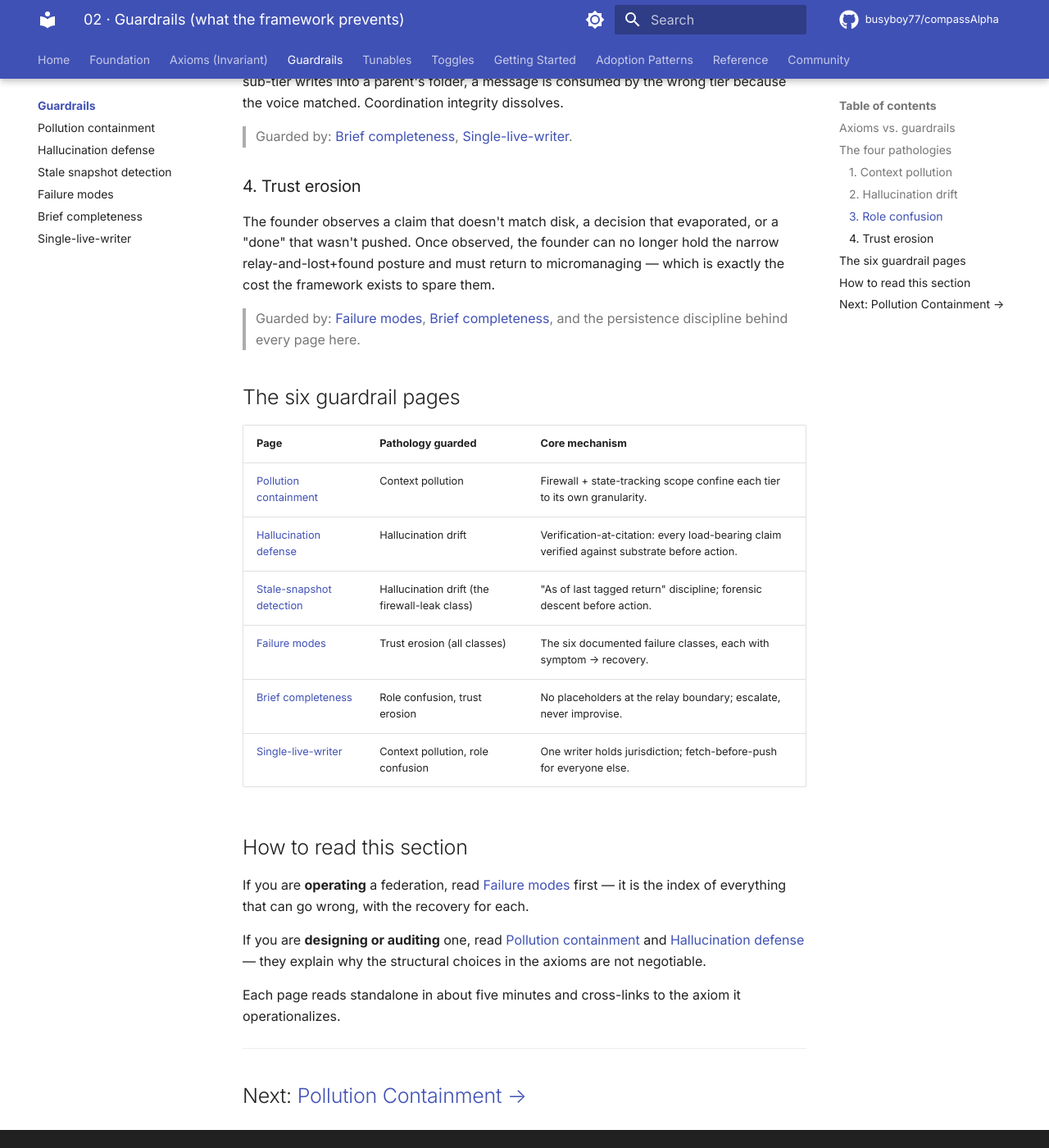
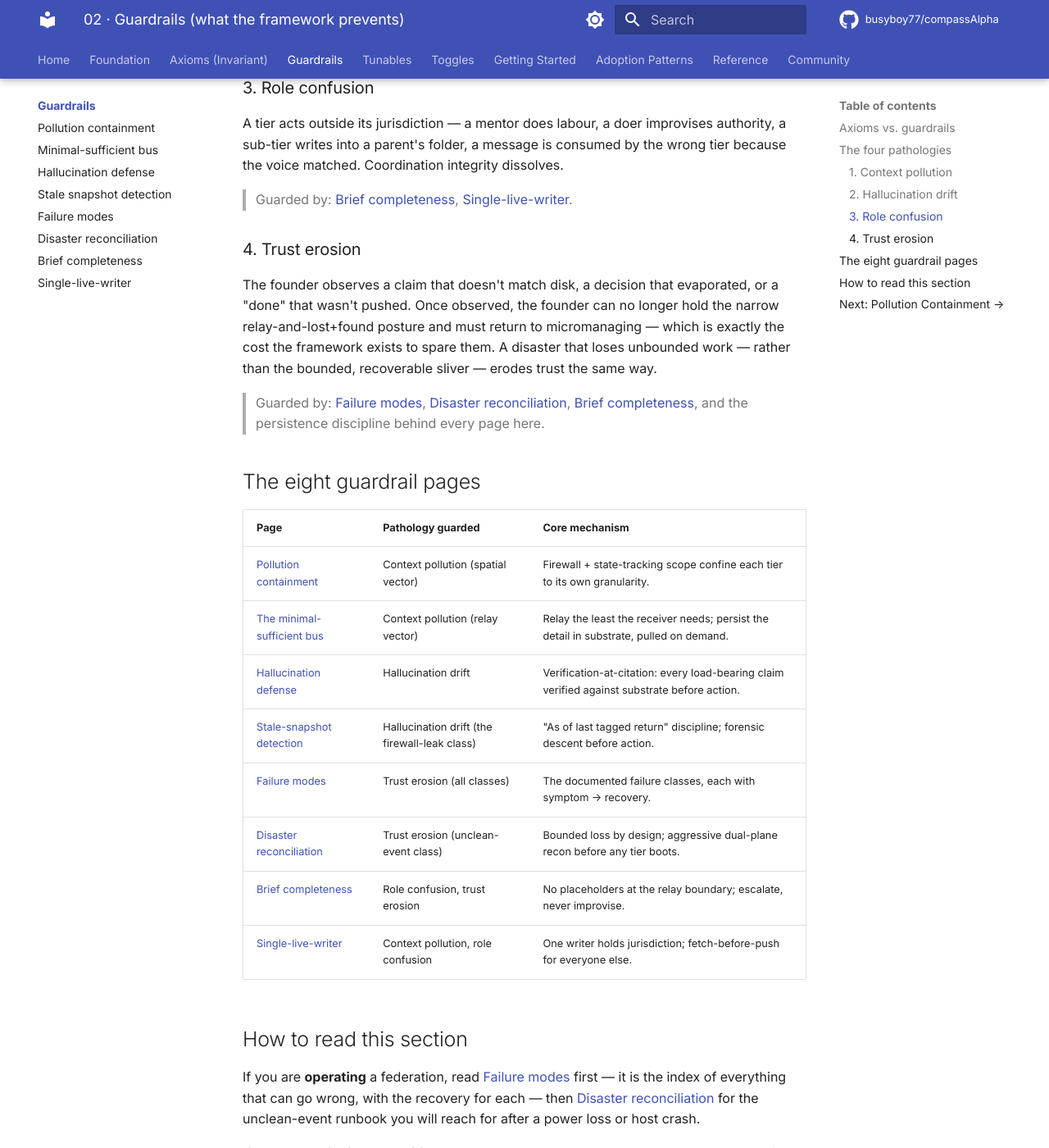
Before and after one commit to busyboy77/compassAlpha, an MkDocs documentation site: the page built from docs/02-guardrails/index.md, in a window 1280 px wide and 1400 px high, scrolled down 1505 px. Shown: the whole window at 82% size. Built offline with MkDocs 1.6.1 and Material for MkDocs 9.7.7, drawn with Linux system fonts in a browser that asks for light colours; comment, search, counter and statistics services are not loaded; some of the changed text lies outside the part shown.

Commit message:
Guardrails: add Disaster Reconciliation + the Minimal-Sufficient Bus
Two new guardrail pages, each led by an absorb-first concept SVG:

- Disaster Reconciliation (concept ①): bounded disaster implication by
  design — flush-before-disclose + push-to-origin bound the loss; an
  aggressive read-only dual-plane reconciliation runs before any tier
  boots and repairs within the bound. Full treatment of the power-down
  failure class, generalized to every persisted plane.
- The Minimal-Sufficient Bus (concept ②): the relay/bus vector of
  pollution containment — relay the least the receiver needs to act;
  persist the detail in substrate, pulled on demand. Bidirectional
  (sub-bump down, up-bump up); pointer-complete != detail-complete;
  boot-light keeps detail-files from becoming the new pollution.

Wiring: nav (6→8 guardrails), index (vectors + how-to-read), Next-chain,
cross-links from pollution-containment + failure-modes. New assets:
bounded-disaster.svg, minimal-sufficient-bus.svg. Built --strict;
content-safety gate green.

Co-Authored-By: Claude Opus 4.8 (1M context) <noreply@anthropic.com>

```diff
--- a/docs/02-guardrails/index.md
+++ b/docs/02-guardrails/index.md
@@ -25,9 +25,9 @@ Every guardrail in this section defends one or more of the four pathologies that
 
 ### 1. Context pollution
 
-A tier's context fills with detail it does not own — sibling churn, sub-tier reasoning, integration noise. Judgment degrades (cognitive overhead) and biases (saw the trees, lost the forest). Worst form: a parent that *delegated* work still absorbs the delegate's full context on retrieval, so isolation buys nothing.
+A tier's context fills with detail it does not own — sibling churn, sub-tier reasoning, integration noise. Judgment degrades (cognitive overhead) and biases (saw the trees, lost the forest). Worst form: a parent that *delegated* work still absorbs the delegate's full context on retrieval, so isolation buys nothing. It arrives by two vectors — a tier auto-reading what it doesn't own, and a sender *pushing* detail across the bus the receiver never needed.
 
-> Guarded by: [Pollution containment](pollution-containment.md), [Single-live-writer](single-live-writer.md).
+> Guarded by: [Pollution containment](pollution-containment.md) (spatial vector), [The minimal-sufficient bus](minimal-sufficient-bus.md) (relay vector), [Single-live-writer](single-live-writer.md).
 
 ### 2. Hallucination drift
 
@@ -43,24 +43,26 @@ A tier acts outside its jurisdiction — a mentor does labour, a doer improvises
 
 ### 4. Trust erosion
 
-The founder observes a claim that doesn't match disk, a decision that evaporated, or a "done" that wasn't pushed. Once observed, the founder can no longer hold the narrow relay-and-lost+found posture and must return to micromanaging — which is exactly the cost the framework exists to spare them.
+The founder observes a claim that doesn't match disk, a decision that evaporated, or a "done" that wasn't pushed. Once observed, the founder can no longer hold the narrow relay-and-lost+found posture and must return to micromanaging — which is exactly the cost the framework exists to spare them. A disaster that loses unbounded work — rather than the bounded, recoverable sliver — erodes trust the same way.
 
-> Guarded by: [Failure modes](failure-modes.md), [Brief completeness](brief-completeness.md), and the persistence discipline behind every page here.
+> Guarded by: [Failure modes](failure-modes.md), [Disaster reconciliation](disaster-reconciliation.md), [Brief completeness](brief-completeness.md), and the persistence discipline behind every page here.
 
-## The six guardrail pages
+## The eight guardrail pages
 
 | Page | Pathology guarded | Core mechanism |
 |---|---|---|
-| [Pollution containment](pollution-containment.md) | Context pollution | Firewall + state-tracking scope confine each tier to its own granularity. |
+| [Pollution containment](pollution-containment.md) | Context pollution (spatial vector) | Firewall + state-tracking scope confine each tier to its own granularity. |
+| [The minimal-sufficient bus](minimal-sufficient-bus.md) | Context pollution (relay vector) | Relay the least the receiver needs; persist the detail in substrate, pulled on demand. |
 | [Hallucination defense](hallucination-defense.md) | Hallucination drift | Verification-at-citation: every load-bearing claim verified against substrate before action. |
 | [Stale-snapshot detection](stale-snapshot-detection.md) | Hallucination drift (the firewall-leak class) | "As of last tagged return" discipline; forensic descent before action. |
-| [Failure modes](failure-modes.md) | Trust erosion (all classes) | The six documented failure classes, each with symptom → recovery. |
+| [Failure modes](failure-modes.md) | Trust erosion (all classes) | The documented failure classes, each with symptom → recovery. |
+| [Disaster reconciliation](disaster-reconciliation.md) | Trust erosion (unclean-event class) | Bounded loss by design; aggressive dual-plane recon before any tier boots. |
 | [Brief completeness](brief-completeness.md) | Role confusion, trust erosion | No placeholders at the relay boundary; escalate, never improvise. |
 | [Single-live-writer](single-live-writer.md) | Context pollution, role confusion | One writer holds jurisdiction; fetch-before-push for everyone else. |
 
 ## How to read this section
 
-If you are **operating** a federation, read [Failure modes](failure-modes.md) first — it is the index of everything that can go wrong, with the recovery for each.
+If you are **operating** a federation, read [Failure modes](failure-modes.md) first — it is the index of everything that can go wrong, with the recovery for each — then [Disaster reconciliation](disaster-reconciliation.md) for the unclean-event runbook you will reach for after a power loss or host crash.
 
 If you are **designing or auditing** one, read [Pollution containment](pollution-containment.md) and [Hallucination defense](hallucination-defense.md) — they explain why the structural choices in the axioms are not negotiable.
 
--- a/mkdocs.yml
+++ b/mkdocs.yml
@@ -114,9 +114,11 @@ nav:
   - Guardrails:
     - 02-guardrails/index.md
     - Pollution containment: 02-guardrails/pollution-containment.md
+    - Minimal-sufficient bus: 02-guardrails/minimal-sufficient-bus.md
     - Hallucination defense: 02-guardrails/hallucination-defense.md
     - Stale snapshot detection: 02-guardrails/stale-snapshot-detection.md
     - Failure modes: 02-guardrails/failure-modes.md
+    - Disaster reconciliation: 02-guardrails/disaster-reconciliation.md
     - Brief completeness: 02-guardrails/brief-completeness.md
     - Single-live-writer: 02-guardrails/single-live-writer.md
   - Tunables:
```
Also changed, not shown: docs/02-guardrails/disaster-reconciliation.md (added, +108 -0 lines), docs/02-guardrails/failure-modes.md (+3 -2 lines), docs/02-guardrails/minimal-sufficient-bus.md (added, +93 -0 lines), docs/02-guardrails/pollution-containment.md (+2 -1 lines), docs/assets/bounded-disaster.svg (added), docs/assets/minimal-sufficient-bus.svg (added).
